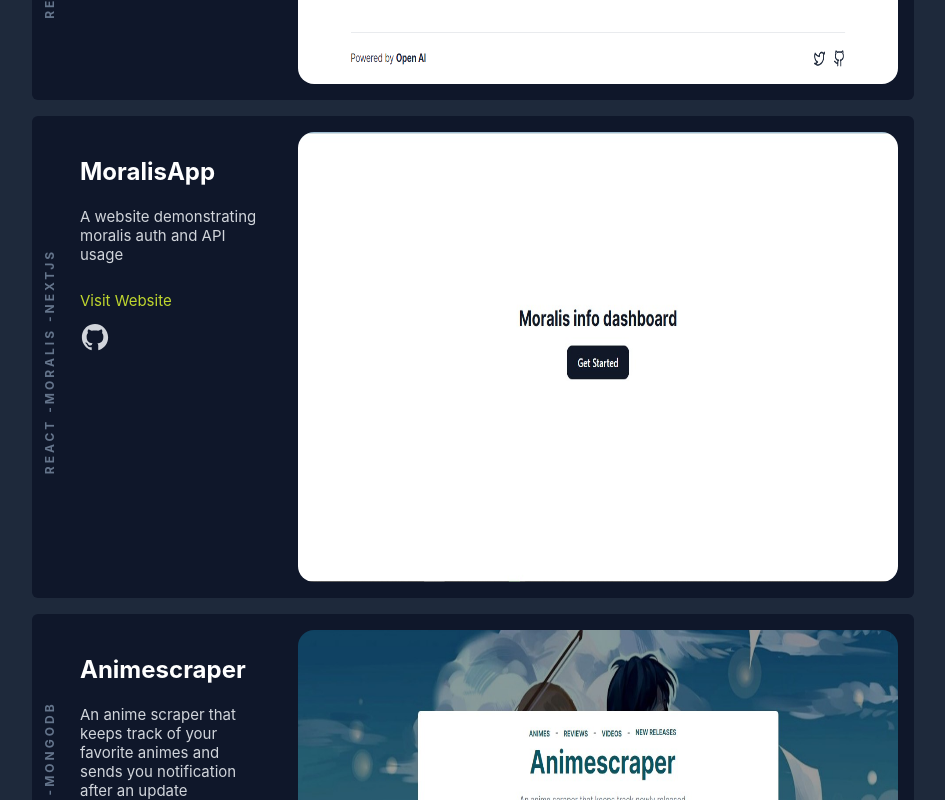
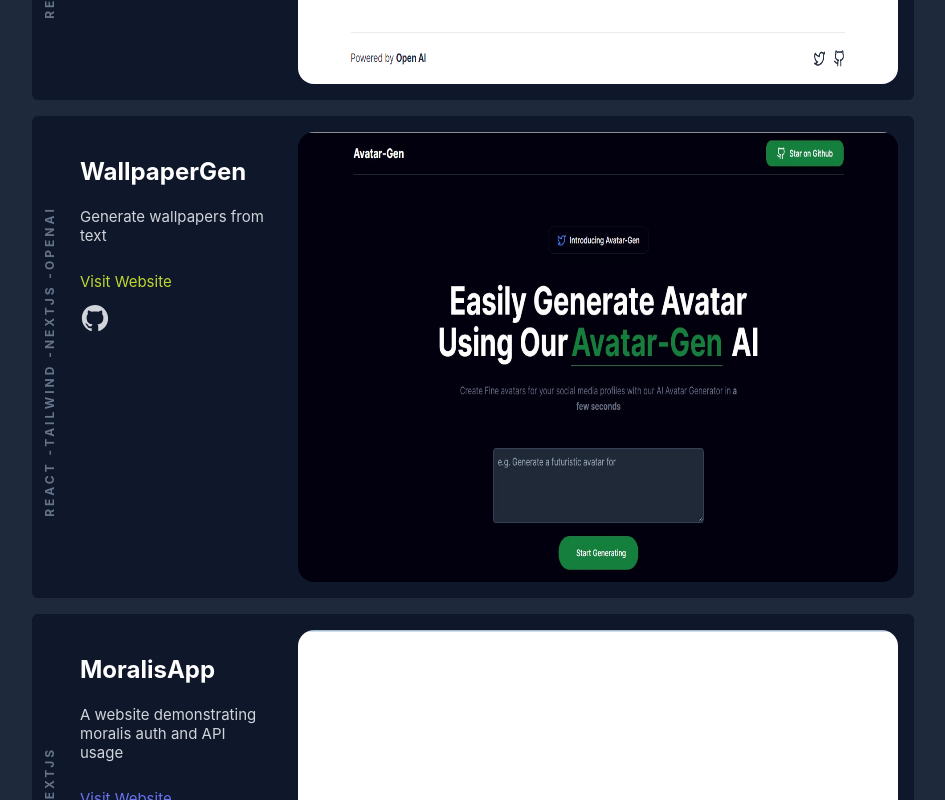
Before and after one commit to francisamidu/francis-amidu, a Next.js app: page / in a window 1280 px wide. Shown: the part 1860-2660 px from the top of the page, without its empty margins (167-1112 px from the left). Built offline with nearby package versions, Linux system fonts and the light colour scheme.

Commit message:
Added wallpaper-gen

```diff
--- a/components/Work.tsx
+++ b/components/Work.tsx
@@ -21,6 +21,15 @@
       image: "/dating-gpt.png",
       code: "https://github.com/francisamidu/dating-gpt",
       web: "http://dating-gpt.netlify.app/",
+      tags: ["react", "tailwind", "nextjs", "openai"],
+    },
+    {
+      id: uid(),
+      name: "WallpaperGen",
+      description: "Generate wallpapers from text",
+      image: "/avatar-gen.jpg",
+      code: "https://github.com/francisamidu/avatar-gen",
+      web: "http://wallpaper-gen.netlify.app/",
       tags: ["react", "tailwind", "nextjs", "openai"],
     },
     {
```
